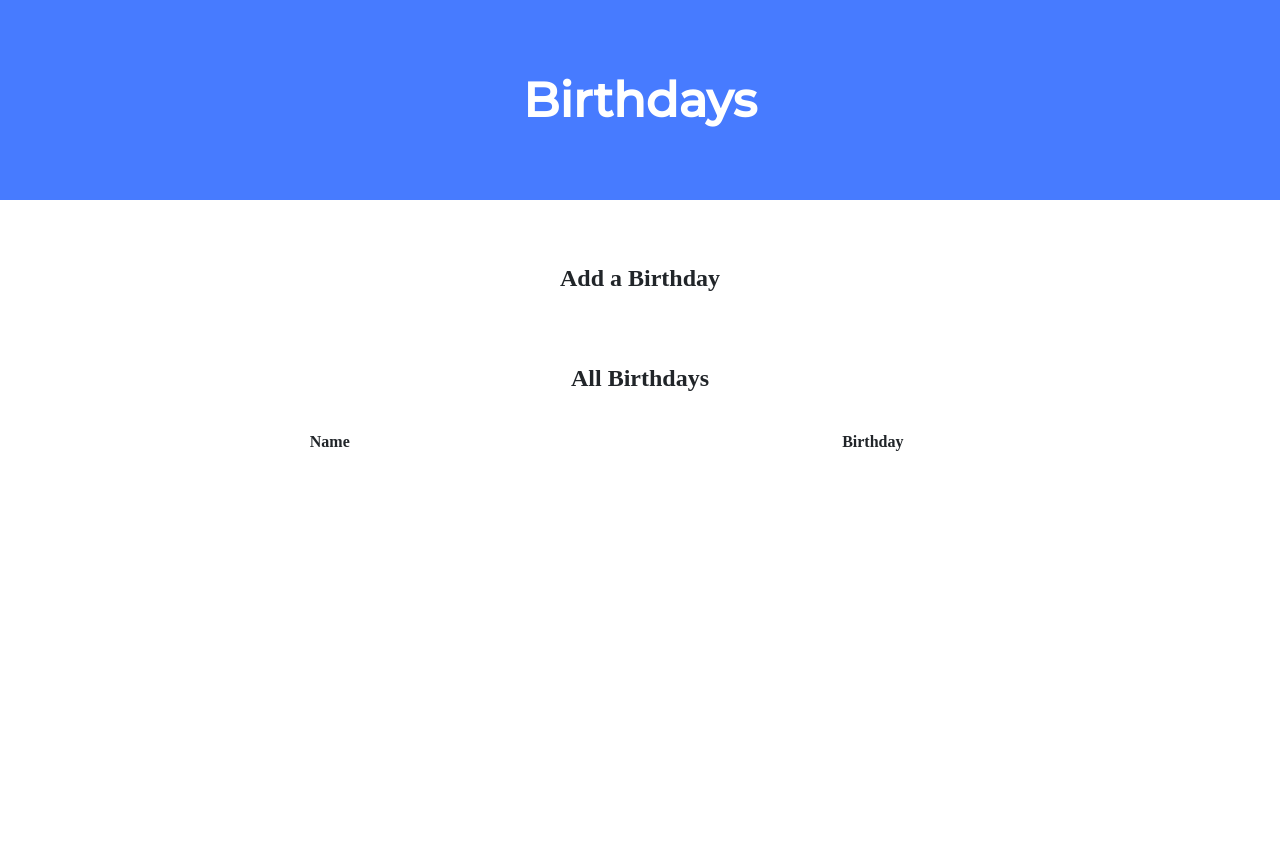
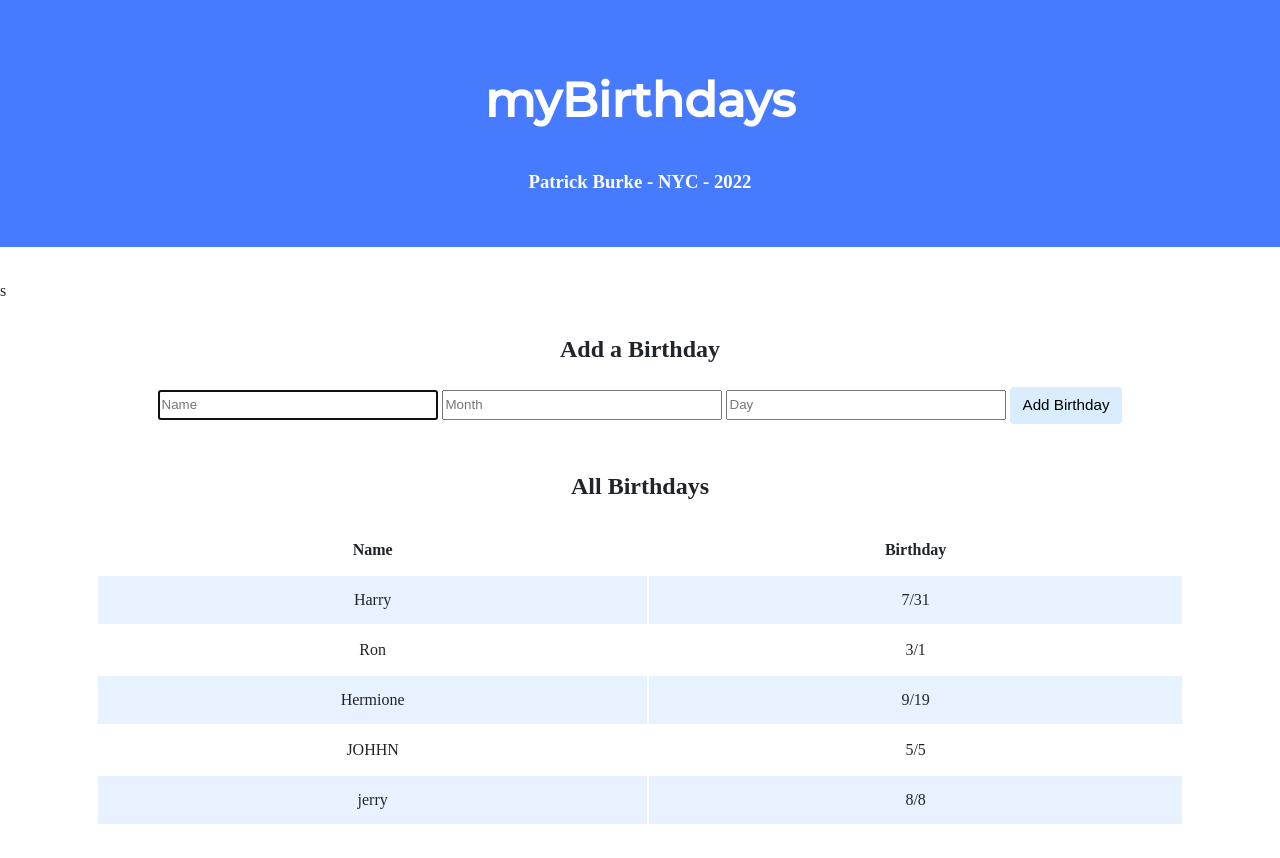
Before and after one commit to patgratt/birthdayTrackerApp, a Flask app: page / in a window 1280 px wide. Before the commit the page ends 451 px from the top, so only its background shows below. Run offline with Flask 2, Linux system fonts and the light colour scheme; lists and menus that the app fills with data are empty; some libraries are stand-ins or nearby versions.

Commit message:
web app fully functional although not pretty

```diff
--- a/birthdays/app.py
+++ b/birthdays/app.py
@@ -12,26 +12,34 @@ app.config["TEMPLATES_AUTO_RELOAD"] = True
 # Configure CS50 Library to use SQLite database
 db = SQL("sqlite:///birthdays.db")
 
-
+# Ensure responses aren't cached
 @app.after_request
 def after_request(response):
-    """Ensure responses aren't cached"""
     response.headers["Cache-Control"] = "no-cache, no-store, must-revalidate"
     response.headers["Expires"] = 0
     response.headers["Pragma"] = "no-cache"
     return response
 
-
+# Define primary route
 @app.route("/", methods=["GET", "POST"])
 def index():
     if request.method == "POST":
 
-        # TODO: Add the user's entry into the database
+        # Request form data from user into flask backend
+        name = request.form.get("name")
+        month = request.form.get("month")
+        day = request.form.get("day")
 
+        # Insert the user's entry into the database
+        db.execute("INSERT INTO birthdays (name, month, day) VALUES(?, ?, ?)", name, month, day)
+
+        # Go back to homepage
         return redirect("/")
 
     else:
 
-        # TODO: Display the entries in the database on index.html
+        # Query for all birthdays
+        birthdays = db.execute("SELECT * FROM birthdays")
 
-        return render_template("index.html")
+        # Render birthdays page
+        return render_template("index.html", birthdays=birthdays)
--- a/birthdays/templates/index.html
+++ b/birthdays/templates/index.html
@@ -4,17 +4,25 @@
     <head>
         <link href="https://fonts.googleapis.com/css2?family=Montserrat:wght@500&display=swap" rel="stylesheet">
         <link href="/static/styles.css" rel="stylesheet">
-        <title>Birthdays</title>
+        <title>myBirthdays</title>
     </head>
     <body>
         <div class="header">
-            <h1>Birthdays</h1>
-        </div>
+            <h1>myBirthdays</h1>
+            <h3>Patrick Burke - NYC - 2022</h3>
+        </div>s
         <div class="container">
             <div class="section">
 
                 <h2>Add a Birthday</h2>
-                <!-- TODO: Create a form for users to submit a name, a month, and a day -->
+                <!-- Form for users to submit a name, a month, and a day -->
+                    <form action="/" method="post">
+                        <!-- textbox to input name-->
+                        <input autocomplete="off" autofocus name="name" placeholder="Name" type="text">
+                        <input autocomplete="off" name="month" placeholder="Month" type="number" min="1" max="12">
+                        <input autocomplete="off" name="day" placeholder="Day" type="number" min="1" max="31">
+                        <input type="submit" value="Add Birthday">
+                    </form>
             </div>
 
             <div class="section">
@@ -28,7 +36,13 @@
                         </tr>
                     </thead>
                     <tbody>
-                        <!-- TODO: Loop through the database entries to display them in this table -->
+                        <!-- Jinja loop to autopopulate birthdays from sqlite database into html table-->
+                        {% for birthday in birthdays %}
+                            <tr>
+                                <td>{{ birthday.name }}</td>
+                                <td>{{ birthday.month }}/{{ birthday.day }}</td>
+                            </tr>
+                        {% endfor %}
                     </tbody>
                 </table>
             </div>
```
Also changed, not shown: birthdays/birthdays.db.
